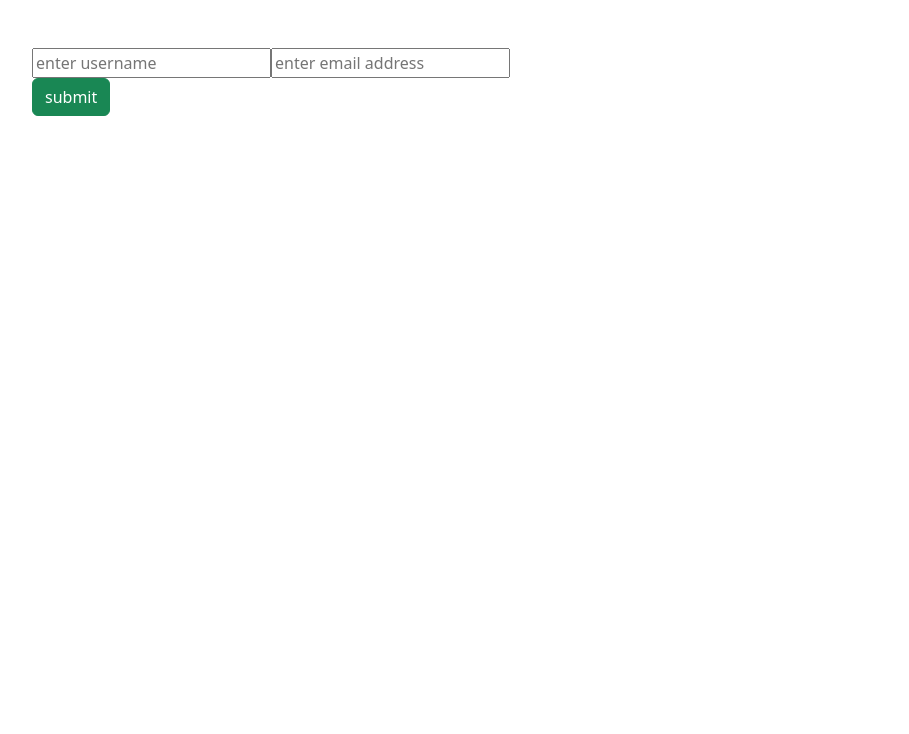
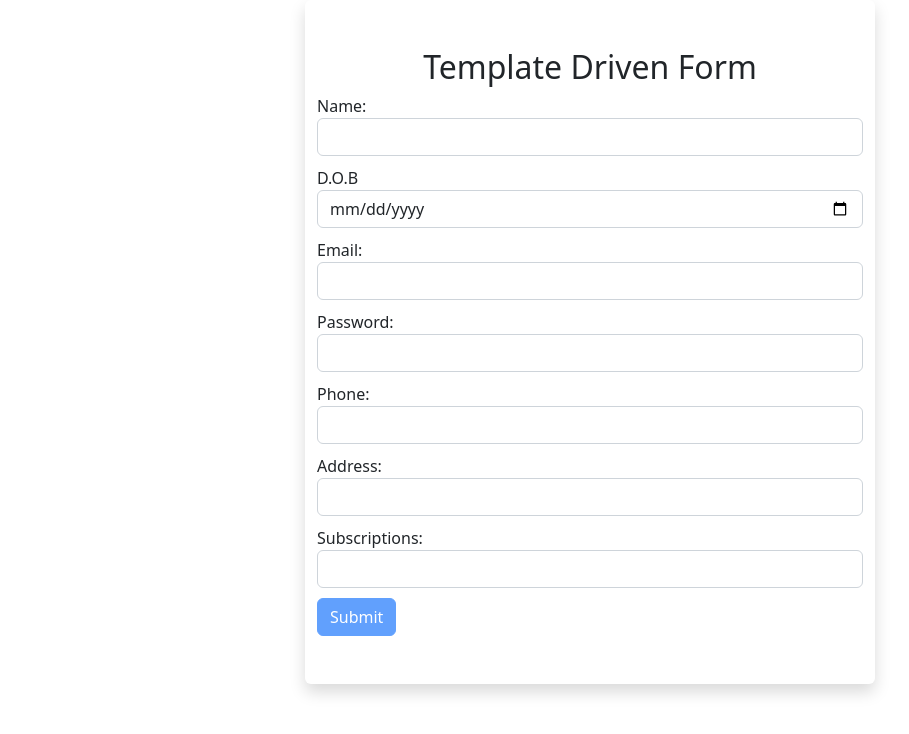
Before and after one commit to akshaypalase/AngularApp, an Angular app: page / in a window 1280 px wide. Shown: the top 734 px of the page, without its empty margins (50-959 px from the left). Built offline with nearby package versions, Linux system fonts and the light colour scheme.

Commit message:
updated
updated

```diff
--- a/src/app/angularpratice/angularpratice.component.html
+++ b/src/app/angularpratice/angularpratice.component.html
@@ -1,6 +1,65 @@
-<div> my name is {{myName}}</div>
-<p>Welcome{{myName}}</p>
-{{5+9}}
-{{myMethod()}}
-<br><br>
-{{myappstatus? status1 : status2}}
+<div class="bg">
+    <div class="container-fluid ">
+        <div class="row justify-content-center ">
+            <div class="col-sm-6">
+                <div class="container">
+                <form (ngSubmit)="OnSubmit(myform)" #myform="ngForm"  >
+
+                    <div class="form-group">
+                        <label for="username">Username::</label>
+                        <input type="text" ngModel placeholder="Enter username"  required name="username"
+                            class="form-control" #username="ngModel">
+                        <small ngIf="username.invalid&&username.touched" style="color: red;"> Enter valid username</small>
+                    </div>
+
+
+                    <div class="form-group">
+                        <label for="email">Email ID:</label>
+                        <input type="email" ngModel placeholder="Enter Email" email required  name="email"
+                            class="form-control" #email="ngModel">
+                        <small ngIf="email.invalid&&email.touched" style="color: red;"> Enter valid Email</small>
+                    </div>
+                    <br>
+
+                    <div class="form-group">
+                        <label for="Select Subscription">Subscription: </label>
+                        <select  class="form-control" ngModel name="subscription" id="subscription">
+                            <option value="Basic">Basic</option>
+                            <option value="Advance">Advance</option>
+                            <option value="pro">pro</option>
+                        </select>
+                    </div>
+
+
+                    <div class="form-group">
+                        <label for="password">Password:</label>
+                        <input type="text" ngModel placeholder="Enter password" required name="password"
+                            class="form-control" #password="ngModel">
+                        <small ngIf="password.invalid&& password.touched" style="color: red;"> password field should not be empty</small>
+                    </div><br>
+
+
+                    <div>
+                        <button type="submit" class="btn btn-primary">Submit</button>
+                        <br>
+                        <h3 *ngIf="myform.touched && myform.invalid" style="    color: rgb(100, 2, 63);">Please fill all
+                            fields carefully</h3>
+                    </div>
+
+
+                </form>
+                <div class=" row jestify-content-center mt-2">
+                    <div class="container col-md-6 rounded shadow py-3  bg-dark text-white">
+                        <h3>User data</h3>
+                        <p>User name:{{empobj.username}}</p>
+                        <p>email :{{empobj.email}}</p>
+                        <p>subscription:{{empobj.subscription}}</p>
+                        <p>password:{{empobj.password}}</p>
+                    </div>
+                   </div>
+                </div>
+
+            </div>
+        </div>
+    </div>
+</div>
--- a/src/app/angularpratice/angularpratice.component.ts
+++ b/src/app/angularpratice/angularpratice.component.ts
@@ -1,4 +1,6 @@
 import { Component, OnInit } from '@angular/core';
+import { NgForm } from '@angular/forms';
+// import { Employee, TempEmp } from '../modelss/employee';
 
 @Component({
   selector: 'app-angularpratice',
@@ -7,20 +9,21 @@ import { Component, OnInit } from '@angular/core';
 })
 export class AngularpraticeComponent implements OnInit {
 
-  myName : string ="akshay";
+  // empobj=new TempEmp();
+
 
   constructor() { }
 
-  myMethod(){
-    return 'my channel name' +this.myName;
-  }
 
-  myappstatus : boolean=false;
-  status1 : string="online";
-  status2 : string="offline";
 
 
   ngOnInit() {
   }
-
+  OnSubmit(form:NgForm){
+    // this.empobj.username=form.value.username;
+    // this.empobj.email=form.value.email;
+    // this.empobj.subscription=form.value.subscription;
+    // this.empobj.password=form.value.password
+    console.log(form);
+  }
 }
--- a/src/app/app.component.html
+++ b/src/app/app.component.html
@@ -57,5 +57,7 @@
 <!-- <app-form></app-form> -->
 <!-- <app-loginform></app-loginform> -->
 <!-- <app-checkout></app-checkout> -->
-<app-reactiveform></app-reactiveform>
+<!-- <app-reactiveform></app-reactiveform> -->
+<!-- <app-angularpratice></app-angularpratice> -->
+<app-tempassign></app-tempassign>
 <router-outlet></router-outlet>
--- a/src/app/app.module.ts
+++ b/src/app/app.module.ts
@@ -25,6 +25,7 @@ import { ReactiveformComponent } from './reactiveform/reactiveform.component';
 import { LoginformComponent } from './loginform/loginform.component';
 import { ReactiveFormsModule } from '@angular/forms';
 import { CheckoutComponent } from './checkout/checkout.component';
+import { TempassignComponent } from './tempassign/tempassign.component';
 
 @NgModule({
   declarations: [
@@ -48,7 +49,8 @@ import { CheckoutComponent } from './checkout/checkout.component';
     FormComponent,
     ReactiveformComponent,
     LoginformComponent,
-    CheckoutComponent
+    CheckoutComponent,
+    TempassignComponent
 
   ],
   imports: [
--- /dev/null
+++ b/src/app/tempassign/tempassign.component.css
@@ -0,0 +1,16 @@
+/* .bg{
+    background-color: #FFFFFF;
+    background-image: linear-gradient(180deg, #FFFFFF 0%, #6284FF 50%, #FF0000 100%);
+} */
+
+input,select{
+    margin-bottom: 10px;
+}
+input.ng-invalid.ng-touched{
+
+    border: 1px solid red;
+    box-shadow: 0 0 13px #ff000021;
+}
+small{
+    color: red;
+}
--- /dev/null
+++ b/src/app/tempassign/tempassign.component.html
@@ -0,0 +1,51 @@
+
+    <div class="container">
+        <div class="row justify-content-center">
+            <div class="col-md-6 text-left rounded shadow py-5">
+
+                  <form #tempform="ngForm" (ngSubmit)="submitForm(tempform)">
+                    <h2 class="text-center">Template Driven Form</h2>
+                    <div class="form-group">
+                       <label for="name">Name:</label>
+                       <input type="text" class="form-control" minlength='5' required pattern="[A-Z]+$" #username="ngModel" name="username" ngModel>
+                       <small *ngIf="!username.valid && username.touched">Enter Uppercase letter only</small>
+                    </div>
+                    <div class="form-group">
+                        <label for="D.O.B">D.O.B</label>
+                        <input type="date" class="form-control" name="date" ngModel>
+                    </div>
+                   <div class="form-group">
+                    <label for="email">Email:</label>
+                    <input type="text" class="form-control" name="email" email #email="ngModel" required ngModel>
+                    <small *ngIf="!email.valid && email.touched">Enter Valid email</small>
+                    </div>
+                    <div class="form-group">
+                        <label for="Password">Password:</label>
+                        <input type="text" class="form-control" name="password" required #name="ngModel" ngModel>
+                       </div>
+                   <div class="form-group">
+                    <label for="Phone">Phone:</label>
+                    <input type="number" class="form-control"  name="Phone"  maxlength='10' minlength='10' #phone="ngModel" pattern="[0-9]+$" ngModel>
+                    <small *ngIf="!phone.valid && phone.touched">Enter valid phone number</small>
+                   </div>
+                   <div class="form-group">
+                    <label for="Address">Address:</label>
+                    <input type="text" class="form-control" name="address" ngModel>
+                   </div>
+                   <div class="form-group">
+                    <label  for="Subscriptions">Subscriptions:</label>
+                    <select class="form-control" value name="Subscriptions"  [ngModel]="defaultValue">
+                        <option value="Basic">Basic</option>
+                        <option selected value="Advanced" >Advanced</option>
+                        <option value="Pro">Pro</option>
+                    </select>
+                   </div>
+
+                   <div class="form-group">
+                    <button [disabled]="tempform.invalid" class="btn btn-primary">Submit</button>
+                   </div>
+
+                  </form>
+                </div>
+            </div>
+        </div>
--- /dev/null
+++ b/src/app/tempassign/tempassign.component.ts
@@ -0,0 +1,20 @@
+import { Component, OnInit } from '@angular/core';
+import { NgForm } from '@angular/forms';
+@Component({
+  selector: 'app-tempassign',
+  templateUrl: './tempassign.component.html',
+  styleUrls: ['./tempassign.component.css']
+})
+export class TempassignComponent implements OnInit {
+
+  constructor() { }
+  deafaultValue : string ="Advanced";
+  ngOnInit() {
+  }
+  submitForm(tempform:NgForm){
+      console.log(tempform);
+      console.log(tempform.value.email);
+      console.log(tempform.value.Subscriptions);
+      console.log(tempform.value.password);
+  }
+}
```
